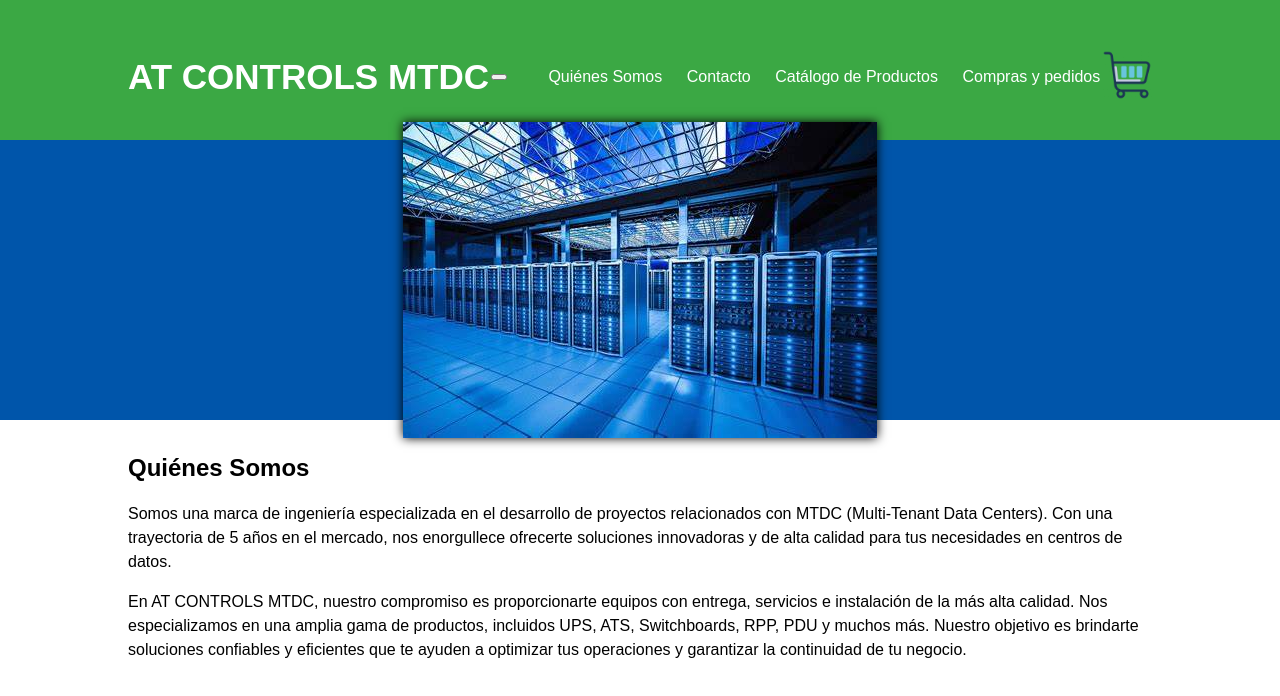
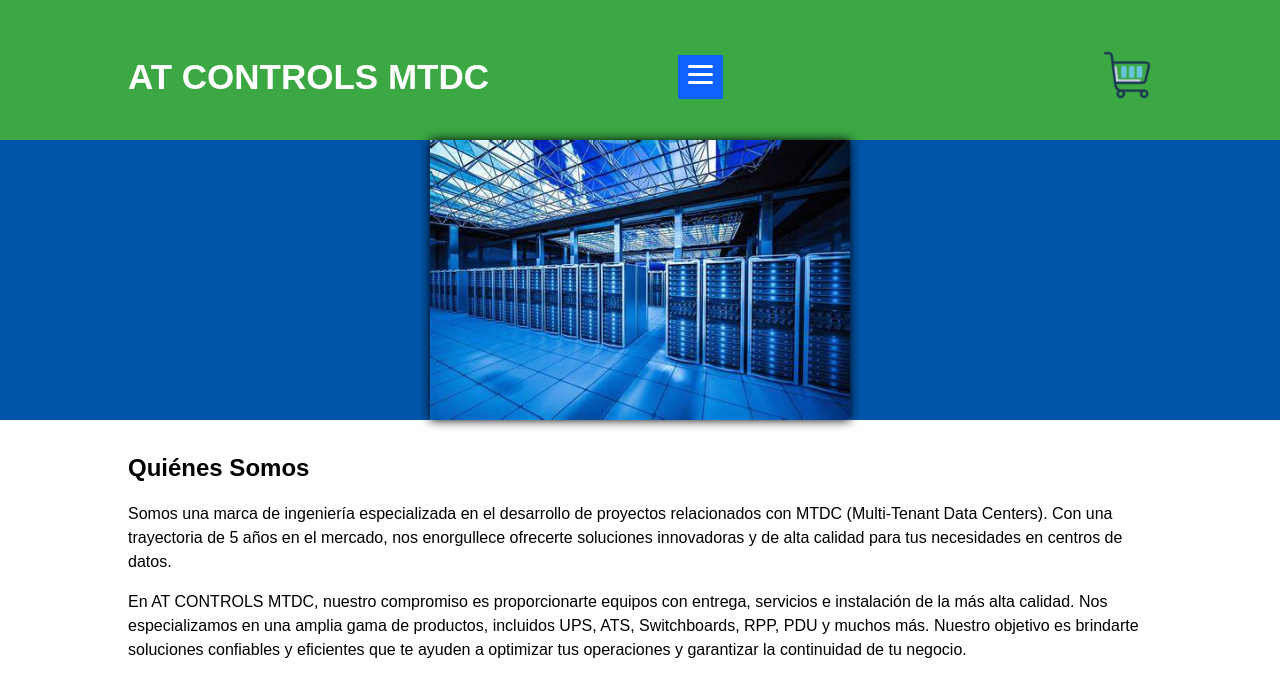
Before and after one commit to Arathreyndz/actividad11.github.io, a plain HTML site: page index.html in a window 1280 px wide. Shown: the top 696 px of the page. Drawn offline with Linux system fonts and the light colour scheme; a script that the page names is missing.

Commit message:
Update styles.css

```diff
--- a/styles.css
+++ b/styles.css
@@ -23,26 +23,26 @@ body {
         align-items: center;
     }
 
-.nav-menu {
-    list-style: none;
-    padding: 40;
-    margin: 0;
-    display: inline-block; /* Hace que el menú ocupe solo el espacio que necesita */
+/* Estilos para el botón de hamburguesa */
+.hamburger-menu {
+    background-color: #0F62FE;
+    border: none;
+    cursor: pointer;
+    padding: 10px;
 }
 
-    .nav-menu li {
-        display: inline;
-        margin-right: 20px;
+    /* Estilos para las barras del botón de hamburguesa */
+    .hamburger-menu span {
+        display: block;
+        width: 25px;
+        height: 3px;
+        background-color: #fff; /* Color blanco */
+        margin-bottom: 5px;
+        border-radius: 3px;
+        transition: all 0.3s ease;
+        font-weight: bold; /* Grosor de la fuente */
     }
 
-        .nav-menu li:last-child {
-            margin-right: 0;
-        }
-
-        .nav-menu li a {
-            text-decoration: none;
-            color: #fff;
-        }
 
 /* Estilos para el logo */
 .logo {
@@ -55,6 +55,40 @@ body {
     width: 50px;
 }
 
+
+/* Estilos para el menú desplegable */
+.nav-menu {
+    list-style: none;
+    padding: 0px;
+    margin: 0px;
+    display: none; /* Oculta el menú por defecto */
+    position: absolute; /* Posiciona el menú de forma absoluta */
+    top: 0%; /* Coloca el menú justo debajo del botón de hamburguesa */
+    right: 0;
+    background-color: #0F62FE;
+    border-radius: 5px;
+    z-index: 10000; /* Asegura que el menú esté por encima del slider */
+}
+
+    .nav-menu.active {
+        display: block; /* Muestra el menú cuando está activo */
+    }
+
+    .nav-menu li {
+        display: block;
+        margin-bottom: 20px;
+    }
+
+        .nav-menu li:last-child {
+            margin-bottom: 0;
+        }
+
+        .nav-menu li a {
+            text-decoration: none;
+            color: #fff;
+            font-size: 18px;
+        }
+
 /* Estilos para el slider */
 .slider {
     position: absolute;
@@ -66,27 +100,25 @@ body {
     left: 0;
     right: 0;
     top: 140px; /* Ajusta la posición vertical del slider */
+    z-index: 1; /* Asegura que el slider esté por detrás del menú */
 }
 
 .slide {
-    relative: absolute;
-    top: 20;
-    left: 20;
+    bottom: 0px;
+    left: 0%;
     display: none;
     align-items: center;
     justify-content: center;
     height: 100%;
 }
 
-
-
     .slide.active {
         display: flex;
     }
 
     .slide img {
-        max-height: 120%;
-        max-width: 120%;
+        max-height: 100%;
+        max-width: 100%;
         object-fit: contain;
         transition-duration: 2s; /* Duración de la transición de las imágenes */
         box-shadow: 0px 0px 10px rgba(0, 0, 0, 1); /* Agrega una sombra a las imágenes */
```
